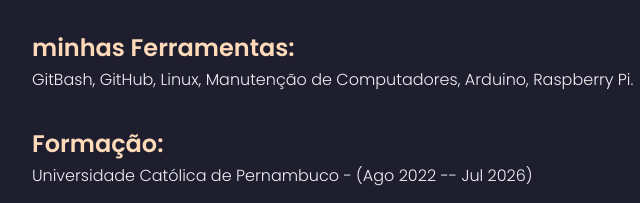
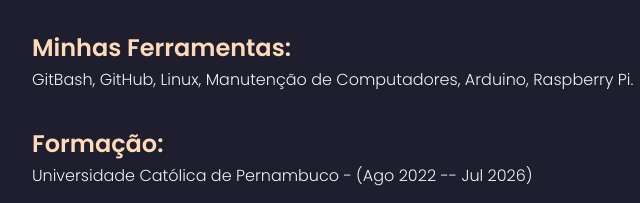
Before and after one commit to robervalgneto/PWM-GQ-1-INDIVIDUAL, a plain HTML site: page index.html in a window 1280 px wide. Shown: the part 550-753 px from the top of the page, 158-798 px from the left. Drawn offline with Linux system fonts and the light colour scheme.

Commit message:
Update index.html
alterando o português

```diff
--- a/index.html
+++ b/index.html
@@ -29,7 +29,7 @@
       <h2>Minha Stack:</h2>
       <p> Python, C, Java, LateX e Excel</p>
 
-      <h2>minhas Ferramentas:</h2>
+      <h2>Minhas Ferramentas:</h2>
       <p>GitBash, GitHub, Linux, Manutenção de Computadores, Arduino, Raspberry Pi.</p>
 
       <h2>Formação:</h2>
```
